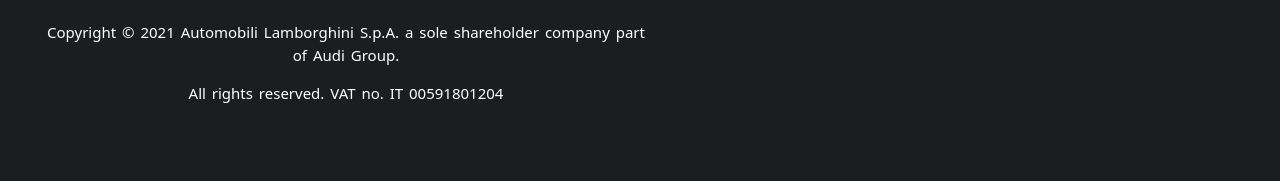
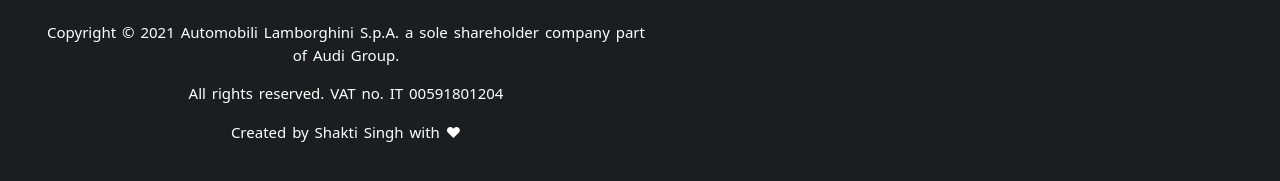
Before and after one commit to Shakti962/lembo, a plain HTML site: page index.html in a window 1280 px wide. Shown: the part 3233-3414 px from the top of the page. Before the commit the page ends 3378 px from the top, so only its background shows below. Drawn offline with nearby package versions, Linux system fonts and the light colour scheme.

Commit message:
Update index.html

```diff
--- a/index.html
+++ b/index.html
@@ -132,6 +132,7 @@
             <div class="end-line col-lg-6 m-md-4">
                 <p>Copyright © 2021 Automobili Lamborghini S.p.A. a sole shareholder company part of Audi Group.</p>
                 <p>All rights reserved. VAT no. IT 00591801204</p>
+                <p>Created by Shakti Singh with ❤</p>
             </div>
         </div>
     </section>
```
